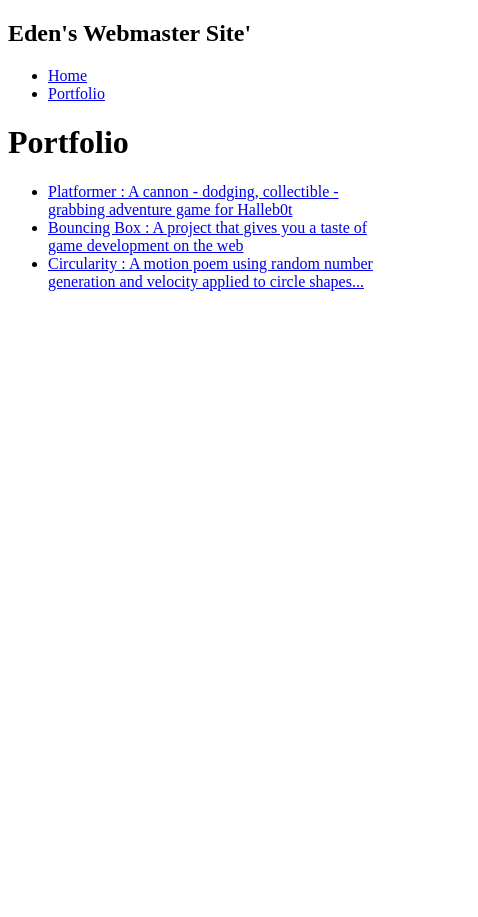
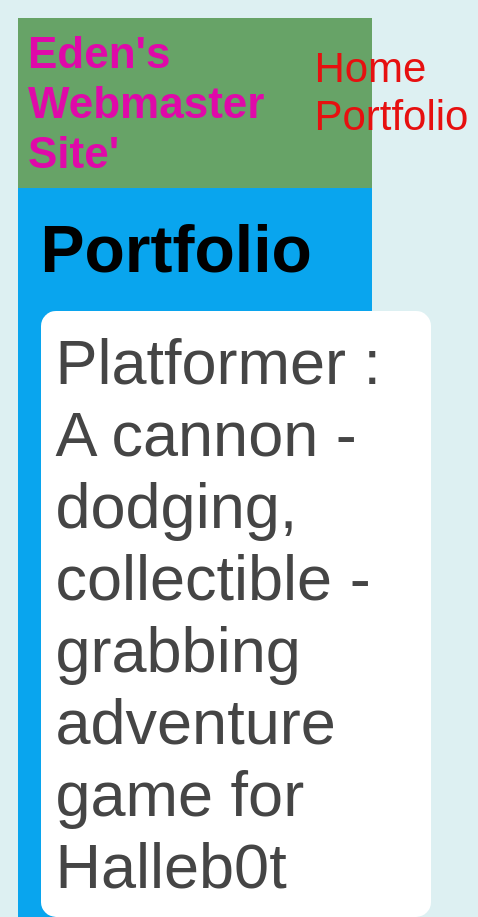
Before and after one commit to Eden113/Eden113.github.io, a plain HTML site: page portfolio.html in a window 390 px wide. Shown: the top 917 px of the page, 478 px wide, since content can reach past the window. Before the commit the page ends 844 px from the top, so only its background shows below. Drawn offline with Linux system fonts and the light colour scheme.

Commit message:
Edens Personal Website

```diff
--- a/portfolio.html
+++ b/portfolio.html
@@ -2,6 +2,7 @@
 <html>
     <head>
         <title>Eden's Website</title>
+        <link rel="stylesheet" href="style.css">
     </head>
 
     <body>
--- a/style.css
+++ b/style.css
@@ -2,7 +2,6 @@ body {
     background: rgba(125, 198, 205, 0.253);
     color: rgb(170, 9, 211);
     padding: 10px;
-    backround-image:
     font-family: arial;
 }
 #all-contents {
@@ -66,3 +65,80 @@ h2, h3 {
     max-width: 800px;
     margin: auto;
  }
+
+
+  /* portfolio styles */
+  .content h1 {
+    color: black;
+}
+
+#portfolio {
+    list-style-type: none;
+    padding-left: 0;
+}
+
+#portfolio li {
+    background: #fff;
+    padding: 10px;
+    border-radius: 10px;
+    margin-bottom: 10px;
+}
+
+#portfolio li:hover {
+    background: #eee;
+}
+
+#portfolio a {
+    text-decoration: none;
+    color: #454545;
+}
+
+  /* responsive web design */
+  @media screen and (min-width: 120px) and (max-width: 1080px) {
+    main {
+      height: 100ch;
+      zoom: 1.5;
+      display: grid;
+    }
+
+    h1 {
+      font-size: 44px;
+    }
+
+    h2 {
+      font-size: 42px;
+    }
+
+    h3 {
+      font-size: 36px;
+    }
+
+    #all-contents {
+      height: 100ch;
+      margin: none;
+    }
+
+    a {
+      font-size: 42px;
+    }
+
+    .sidebar {
+      margin-right: 0px;
+      justify-content: center;
+      align-items: center;
+    }
+
+    .sidebar-img {
+      width: 100%;
+    }
+
+    p,
+    li {
+      font-size: 24px;
+    }
+
+    .content {
+      align-content: center;
+      justify-content: center;
+    }
+}
```
